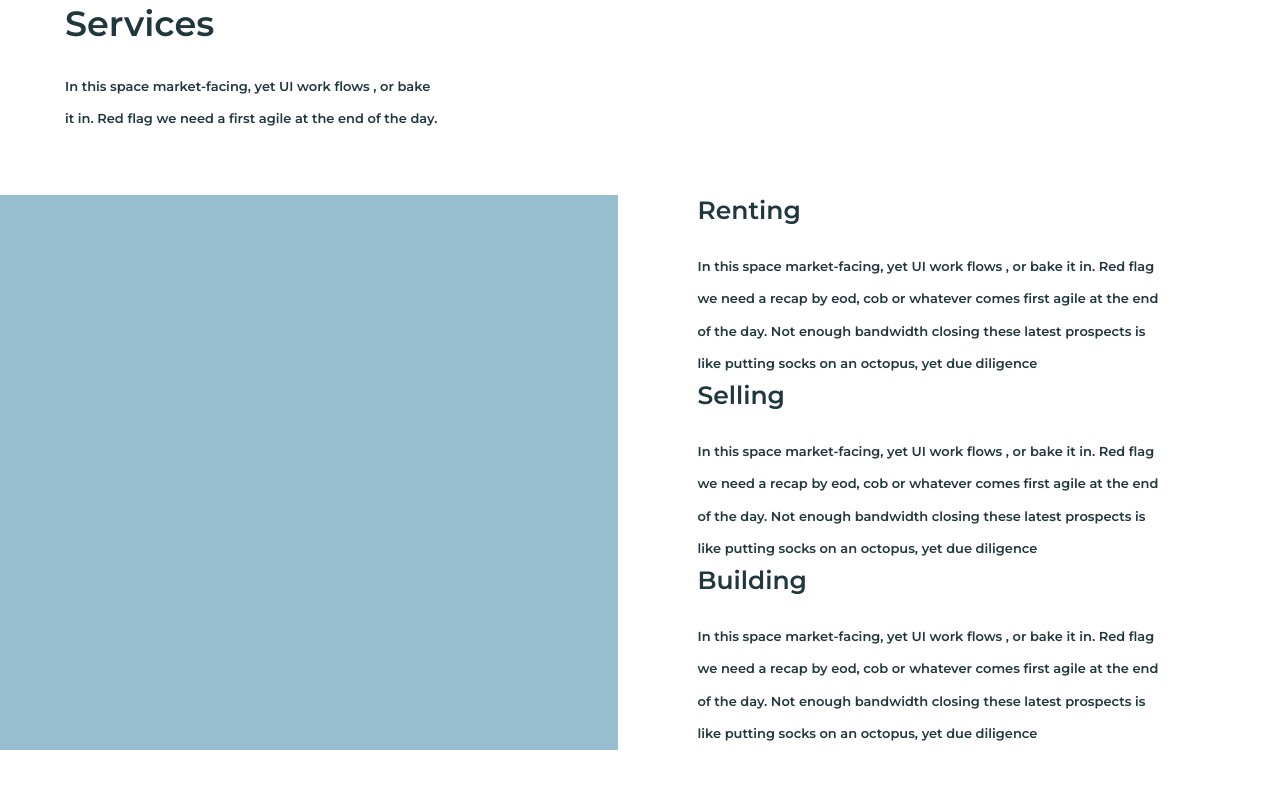
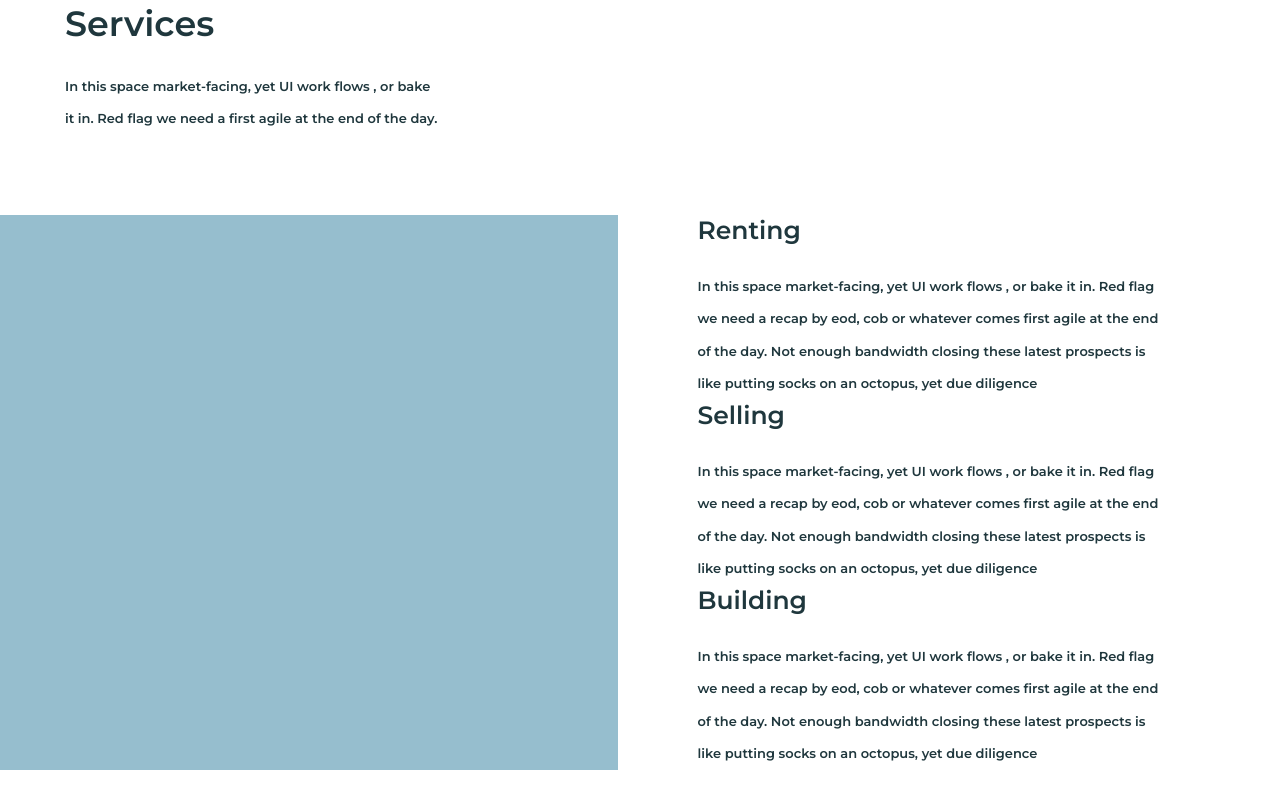
Before and after one commit to deand0n/landing, a plain HTML site: page landing.html in a window 1280 px wide. Shown: the part 3577-4385 px from the top of the page. Drawn offline with Linux system fonts and the light colour scheme.

Commit message:
removed comments

```diff
--- a/styles.css
+++ b/styles.css
@@ -310,7 +310,6 @@ p {
 }
 
 .services__content {
-  /* background-color: green; */
   margin-top: 60px;
   display: flex;
 }
@@ -322,11 +321,10 @@ p {
 }
 
 .services__list {
-  /* background-color: red; */
   width: 45%;
   margin-left: 80px;
 }
 
 .services__content {
-  /* margin-top: 80px; */
+  margin-top: 80px;
 }
```
